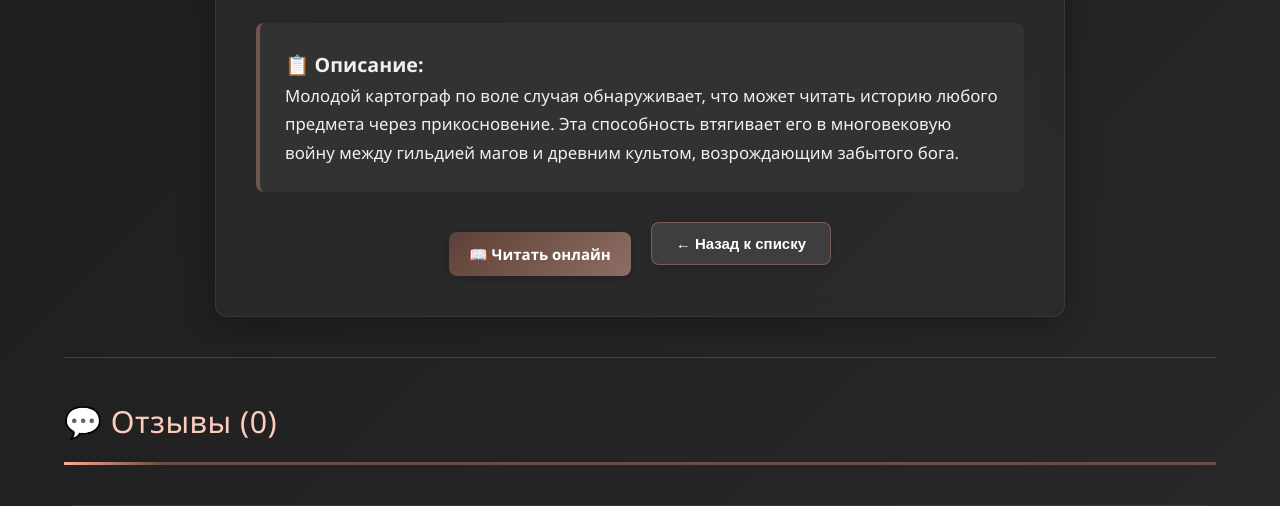
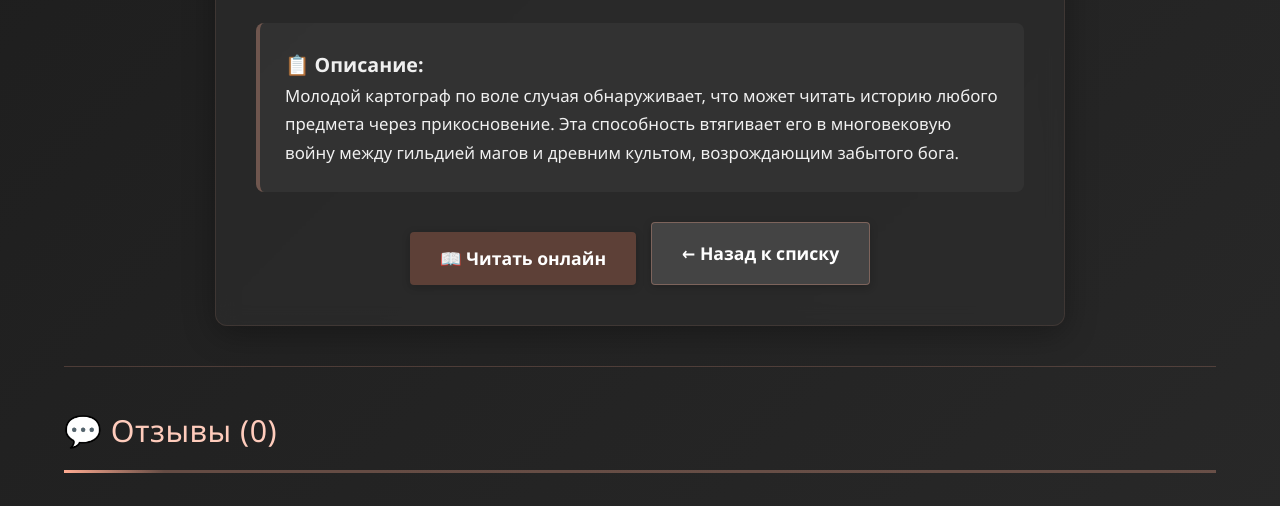
Before and after one commit to qwesosiski/djngoapp, a Django app: page /book/1/ in a window 1280 px wide. Shown: the part 910-1416 px from the top of the page. Run offline with Django 5.2, Linux system fonts and the light colour scheme; data comes from the database, SQL or seed files in the repository; both versions use the stored data as it was after the commit.

Commit message:
versionbeta

```diff
--- a/library/templates/book_detail.html
+++ b/library/templates/book_detail.html
@@ -1,3 +1,4 @@
+<!-- book_detail.html -->
 {% extends 'base.html' %}
 
 {% block title %}{{ book.title }} - Библиотека{% endblock %}
@@ -54,20 +55,20 @@
             </div>
         {% endif %}
 
-        <div class="book-actions">
+        <div class="book-actions" style="display: flex; gap: 15px; justify-content: center; margin-top: 30px; flex-wrap: wrap;">
             {% if book.file_url %}
-                <a href="{{ book.file_url }}" target="_blank" class="btn btn-read">📖 Читать онлайн</a>
+                <a href="{{ book.file_url }}" target="_blank" class="btn btn-read" style="padding: 12px 30px; font-size: 1.1em;">📖 Читать онлайн</a>
             {% else %}
-                <button class="btn btn-read" disabled>📖 Читать (файл не доступен)</button>
+                <button class="btn btn-read" disabled style="padding: 12px 30px; font-size: 1.1em; opacity: 0.6;">📖 Читать (файл не доступен)</button>
             {% endif %}
-            <a href="{% url 'book_list' %}">
-                <button class="btn btn-back">← Назад к списку</button>
+
+            <a href="{% url 'book_list' %}" class="btn btn-back" style="padding: 12px 30px; font-size: 1.1em; background: #444; color: white; text-decoration: none; border-radius: 4px;">
+                ← Назад к списку
             </a>
         </div>
     </div>
 </div>
 
-<!-- Отзывы -->
 <div class="reviews-section">
     <h3 class="section-title">💬 Отзывы ({{ reviews|length }})</h3>
 
@@ -114,7 +115,47 @@
         </form>
     </div>
     {% else %}
-        <p>Чтобы оставить отзыв, <a href="{% url 'admin:login' %}">войдите в систему</a></p>
+        <p>Чтобы оставить отзыв, <a href="{% url 'login' %}">войдите в систему</a></p>
     {% endif %}
 </div>
+
+<style>
+.book-actions {
+    display: flex;
+    gap: 15px;
+    justify-content: center;
+    margin-top: 30px;
+    flex-wrap: wrap;
+}
+
+.book-actions .btn-read,
+.book-actions .btn-back {
+    padding: 12px 30px;
+    font-size: 1.1em;
+    text-decoration: none;
+    border-radius: 4px;
+    transition: all 0.3s;
+}
+
+.book-actions .btn-read {
+    background: #5d4037;
+    color: white;
+    border: none;
+}
+
+.book-actions .btn-read:hover {
+    background: #6d4c41;
+    transform: translateY(-2px);
+}
+
+.book-actions .btn-back {
+    background: #444;
+    color: white;
+}
+
+.book-actions .btn-back:hover {
+    background: #555;
+    transform: translateY(-2px);
+}
+</style>
 {% endblock %}
--- a/library/urls.py
+++ b/library/urls.py
@@ -13,4 +13,5 @@
     path('book/<int:book_id>/review/', views.add_review, name='add_review'),
     path('book/<int:book_id>/favorite/', views.toggle_favorite, name='toggle_favorite'),
     path('register/', views.RegisterView.as_view(), name='register'),
+    path('logout/', views.logout_view, name='logout'),
 ]
--- a/library/views.py
+++ b/library/views.py
@@ -8,6 +8,12 @@
 from django.contrib.auth.forms import UserCreationForm
 from django.urls import reverse_lazy
 from django.views.generic import CreateView
+from django.contrib.auth import logout
+
+
+def logout_view(request):
+    logout(request)
+    return redirect('home')
 
 class RegisterView(CreateView):
     form_class = UserCreationForm
--- a/myproject/urls.py
+++ b/myproject/urls.py
@@ -36,6 +36,7 @@
     ), name='login'),
 
     path('logout/', auth_views.LogoutView.as_view(
-        next_page='/'
-    ), name='logout'),
+    template_name='logout.html',
+    next_page='/'
+), name='logout'),
 ]
```
Also changed, not shown: library/templates/logout.html (added, +12 -0 lines), db.sqlite3.
